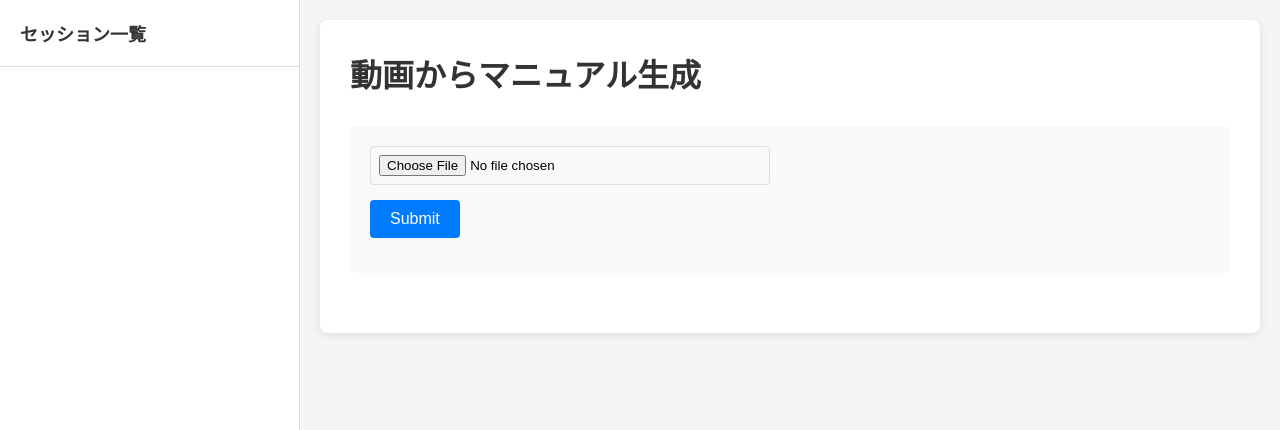
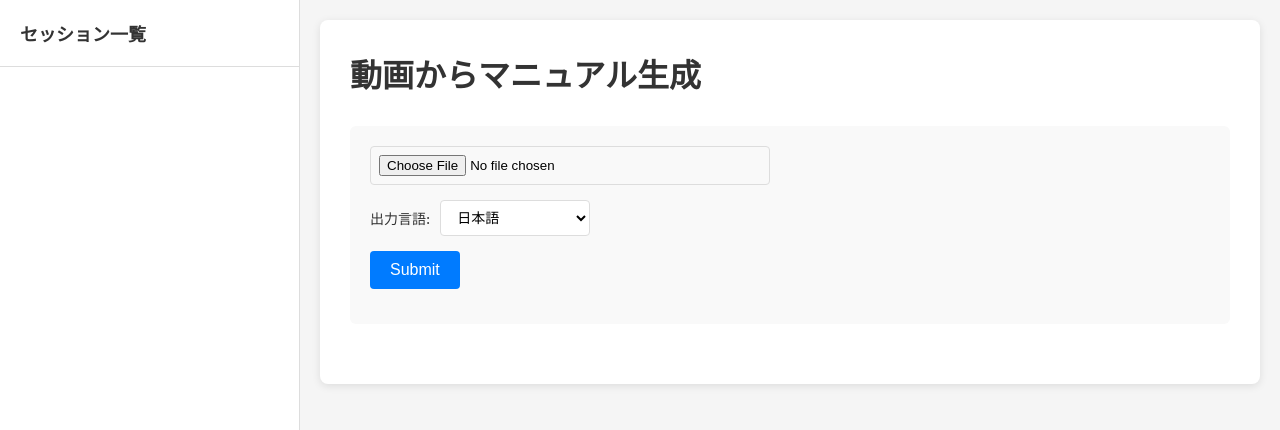
Before and after one commit to daigo38/sanfransokyo-hackathon, a website: page public/index.html in a window 1280 px wide. Shown: the top 430 px of the page. Drawn offline with nearby package versions, Linux system fonts and the light colour scheme; no server answers.

Commit message:
Multilingual support

```diff
--- a/prompts/manualGeneration.js
+++ b/prompts/manualGeneration.js
@@ -59,4 +59,6 @@ export const MANUAL_GENERATION_PROMPT = `配電盤の電気工事作業の一部
 - 作業全体をカバーできるよう代表的なステップを間引いても構いませんが、重要手順を見落とさないよう注意してください。
 
 【要約】
-画像ごとにタイムスタンプ付きファイル名を使い、手順・材料・工具・理由を推理して初心者向けに分かりやすく解説したマークダウン資料を作成してください。とくに画像のマークダウン埋め込み部分（例: \`![](./00-01.jpg)\`）は強調して「必ず」記載し、出力に反映されるように気を付けてください。`;
+画像ごとにタイムスタンプ付きファイル名を使い、手順・材料・工具・理由を推理して初心者向けに分かりやすく解説したマークダウン資料を作成してください。とくに画像のマークダウン埋め込み部分（例: \`![](./00-01.jpg)\`）は強調して「必ず」記載し、出力に反映されるように気を付けてください。
+
+出力言語: {language}`;
--- a/public/css/styles.css
+++ b/public/css/styles.css
@@ -114,6 +114,39 @@ input[type="file"] {
   border-radius: 4px;
   width: 100%;
   max-width: 400px;
+}
+
+.language-select-wrapper {
+  margin-bottom: 15px;
+  display: flex;
+  align-items: center;
+  gap: 10px;
+}
+
+.language-select-wrapper label {
+  font-size: 14px;
+  color: #333;
+  font-weight: 500;
+}
+
+.language-select-wrapper select {
+  padding: 8px 12px;
+  border: 1px solid #ddd;
+  border-radius: 4px;
+  font-size: 14px;
+  background: white;
+  cursor: pointer;
+  min-width: 150px;
+}
+
+.language-select-wrapper select:hover {
+  border-color: #007bff;
+}
+
+.language-select-wrapper select:focus {
+  outline: none;
+  border-color: #007bff;
+  box-shadow: 0 0 0 2px rgba(0, 123, 255, 0.25);
 }
 
 button {
--- a/public/index.html
+++ b/public/index.html
@@ -25,6 +25,18 @@
         <div class="upload-section">
           <div class="file-input-wrapper">
             <input type="file" id="videoInput" accept="video/*">
+          </div>
+          <div class="language-select-wrapper">
+            <label for="languageSelect">出力言語:</label>
+            <select id="languageSelect">
+              <option value="日本語">日本語</option>
+              <option value="English">English</option>
+              <option value="中文">中文</option>
+              <option value="한국어">한국어</option>
+              <option value="Español">Español</option>
+              <option value="Français">Français</option>
+              <option value="Deutsch">Deutsch</option>
+            </select>
           </div>
           <button id="submitBtn">Submit</button>
           <div class="status" id="status"></div>
--- a/public/js/app.js
+++ b/public/js/app.js
@@ -29,9 +29,10 @@ class App {
 
     try {
       const file = this.uploadSection.getFile();
+      const language = this.uploadSection.getLanguage();
       this.progressBar.start();
 
-      const data = await this.apiService.convertVideo(file);
+      const data = await this.apiService.convertVideo(file, language);
 
       this.progressBar.stop(true);
       this.handleSuccess(data);
--- a/public/js/components/UploadSection.js
+++ b/public/js/components/UploadSection.js
@@ -1,12 +1,17 @@
 class UploadSection {
-  constructor(fileInputId, submitBtnId, statusId) {
+  constructor(fileInputId, submitBtnId, statusId, languageSelectId = 'languageSelect') {
     this.fileInput = document.getElementById(fileInputId);
     this.submitBtn = document.getElementById(submitBtnId);
     this.status = document.getElementById(statusId);
+    this.languageSelect = document.getElementById(languageSelectId);
   }
 
   getFile() {
     return this.fileInput?.files[0] || null;
+  }
+
+  getLanguage() {
+    return this.languageSelect?.value || '日本語';
   }
 
   hasFile() {
--- a/public/js/services/apiService.js
+++ b/public/js/services/apiService.js
@@ -3,9 +3,10 @@ class ApiService {
     this.baseUrl = baseUrl;
   }
 
-  async convertVideo(file) {
+  async convertVideo(file, language = '日本語') {
     const formData = new FormData();
     formData.append('file', file);
+    formData.append('language', language);
 
     const response = await fetch(`${this.baseUrl}/api/generate-manual-from-video`, {
       method: 'POST',
```
Also changed, not shown: routes/api.js (+4 -3 lines), services/openaiService.js (+5 -3 lines).
